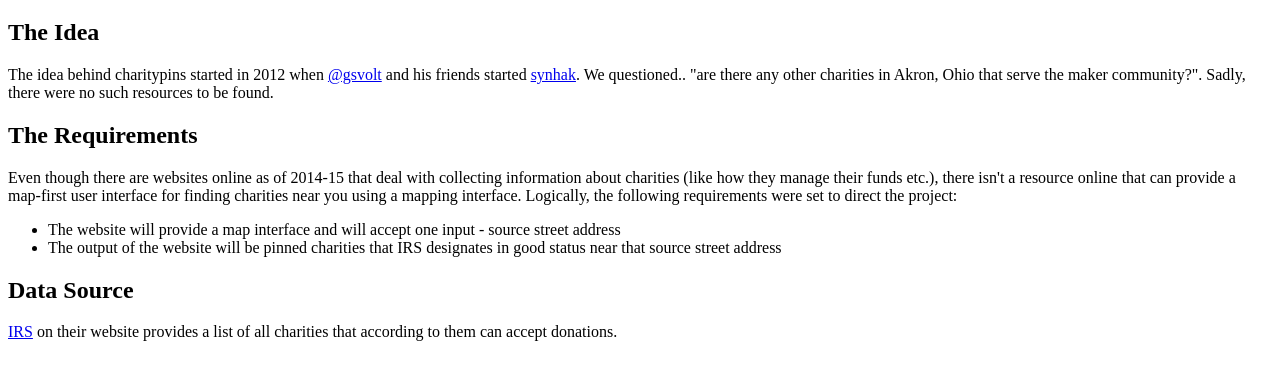
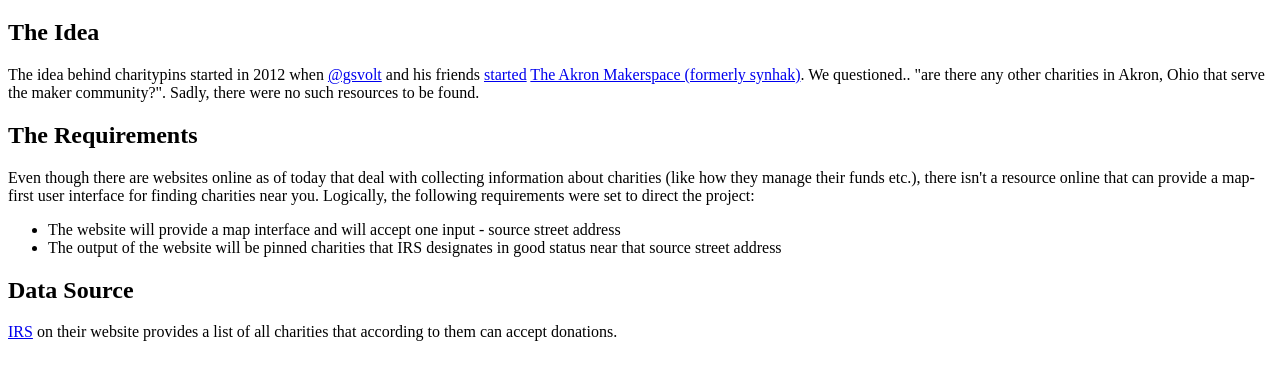
Before and after one commit to charitypins/charitypins.github.io, a plain HTML site: page index.html in a window 1280 px wide. Shown: the part 61-440 px from the top of the page. Drawn offline with Linux system fonts and the light colour scheme.

Commit message:
minor edits

```diff
--- a/index.html
+++ b/index.html
@@ -8,11 +8,11 @@
 <h1> charitypins</h1>
 <h2>The Idea</h2>
 <p>
-The idea behind charitypins started in 2012 when <a href="http://www.twitter.com/gsvolt">@gsvolt</a> and his friends started <a href="http://www.synhak.org">synhak</a>. We questioned.. "are there any other charities in Akron, Ohio that serve the maker community?". Sadly, there were no such resources to be found.
+The idea behind charitypins started in 2012 when <a href="http://www.twitter.com/gsvolt">@gsvolt</a> and his friends <a href="https://gsvolt.wordpress.com/akronmakerspace/" target="_blank">started</a> <a href="https://www.akronmakerspace.org" target="_blank">The Akron Makerspace (formerly synhak)</a>. We questioned.. "are there any other charities in Akron, Ohio that serve the maker community?". Sadly, there were no such resources to be found.
 </p>
 <h2>The Requirements</h2>
 <p>
-Even though there are websites online as of 2014-15 that deal with collecting information about charities (like how they manage their funds etc.), there isn't a resource online that can provide a map-first user interface for finding charities near you using a mapping interface.
+Even though there are websites online as of today that deal with collecting information about charities (like how they manage their funds etc.), there isn't a resource online that can provide a map-first user interface for finding charities near you.
 
 Logically, the following requirements were set to direct the project:
 <ul>
```
